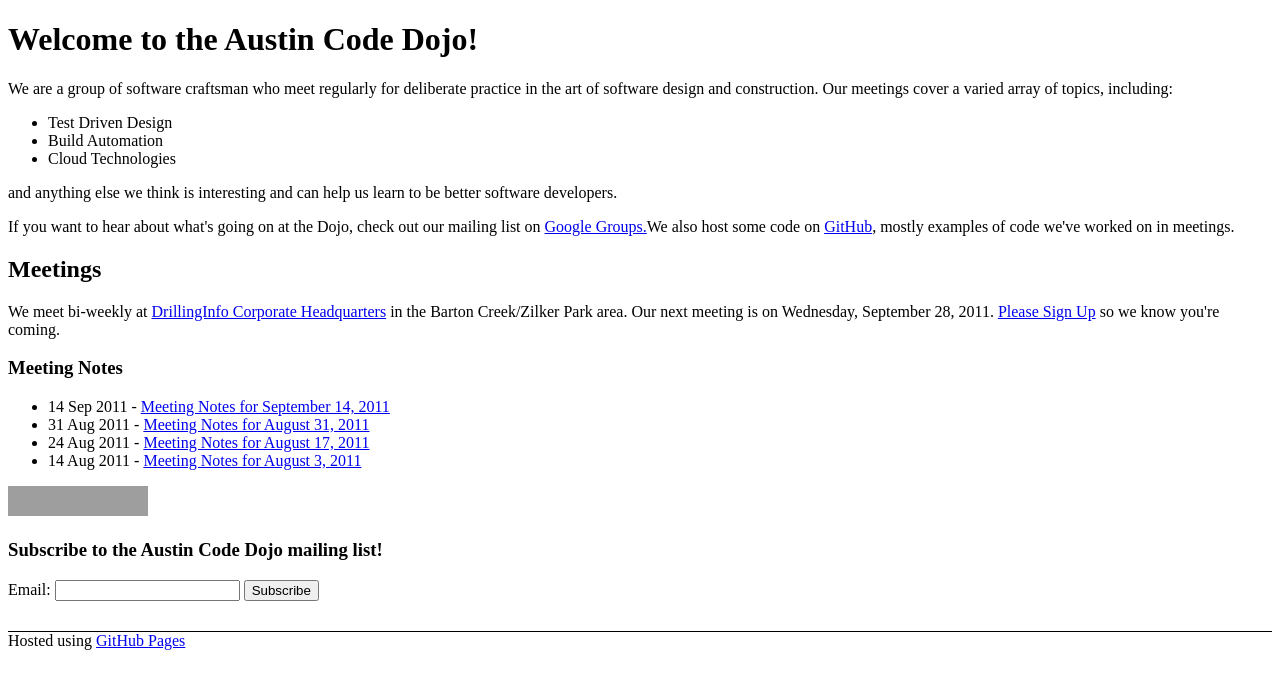
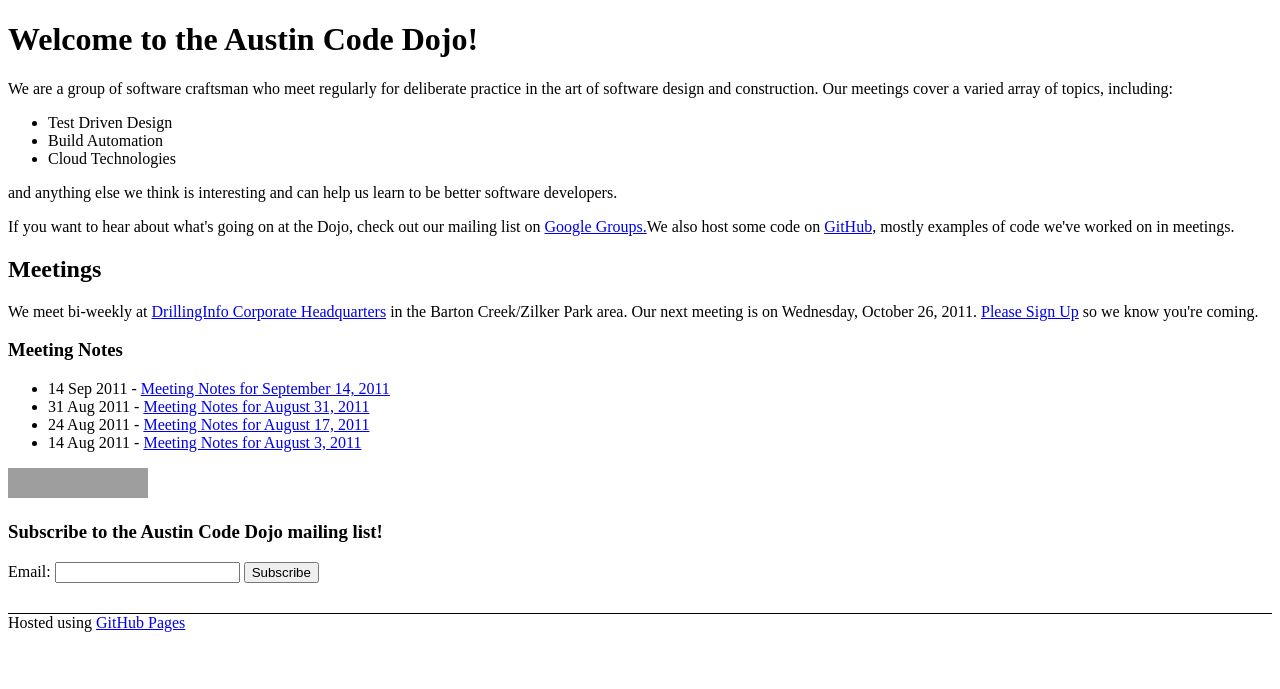
Before and after one commit to austincodedojo/austincodedojo.github.com, a Jekyll site: the page built from index.html, in a window 1280 px wide. Shown: the top 689 px of the page. Built offline with Jekyll 4.4.1, drawn with Linux system fonts in a browser that asks for light colours; grey boxes are pictures that could not be loaded.

Commit message:
Update link to meeting signup for 10/26

```diff
--- a/index.html
+++ b/index.html
@@ -26,8 +26,8 @@ code we've worked on in meetings.
 <p>We meet bi-weekly at <a
 href="http://maps.google.com/maps?q=Drilling+Info,+Austin,+TX&hl=en&ll=30.264553,-97.800465&spn=0.070871,0.169086&sll=37.0625,-95.677068&sspn=34.999041,86.572266&t=h&z=13&iwloc=A">DrillingInfo
 Corporate Headquarters</a> in the Barton Creek/Zilker Park area. Our next
-meeting is on Wednesday, September 28, 2011. <a
-href="http://austincodedojo-2011-09-28.eventbrite.com">Please Sign Up</a> so we know you're
+meeting is on Wednesday, October 26, 2011. <a
+href="http://austincodedojo-2011-10-26.eventbrite.com">Please Sign Up</a> so we know you're
 coming.
 <div id="meeting-notes">
     <h3>Meeting Notes</h3>
```
